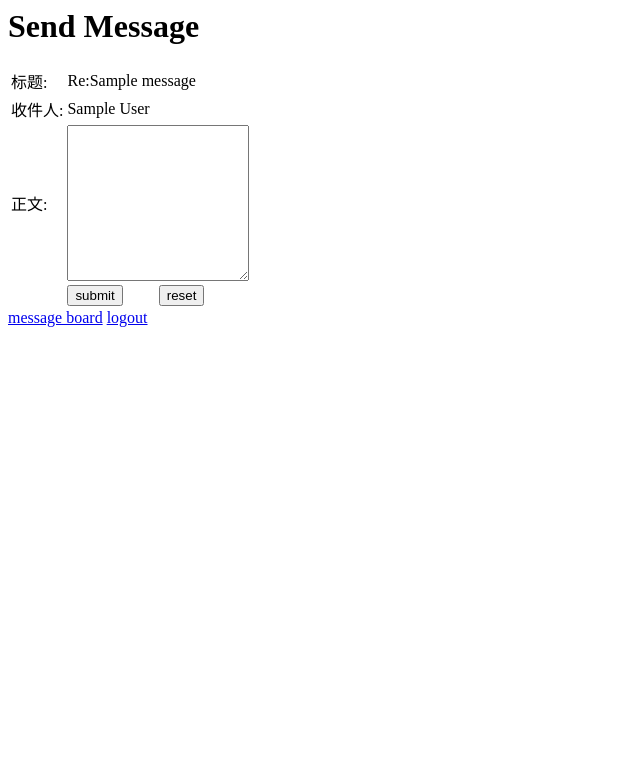
After one commit to Aquilao/message_board, a PHP site: page /reply.php?reply=1 in a window 1280 px wide. The commit adds this page. Shown: the top 783 px of the page, without its empty margins (0-640 px from the left). Run offline with PHP 8.4, Linux system fonts and the light colour scheme; the visitor is signed in with stand-in values (Sample User, id 1); tables that the repository leaves empty hold one stand-in row (values such as "Sample post").

Commit message:
[+] reply.php

```diff
--- a/login.php
+++ b/login.php
@@ -19,7 +19,7 @@ if(isset($_POST['user']) && isset($_POST['pwd'])){
     $true_pwd = mysqli_fetch_assoc($result)["pwd"];
     mysqli_close($db);
     if ($true_pwd == $pwd) {
-      echo "<script>alert('登录成功');location.href='board.php';</script>";
+      echo "<script>location.href='board.php';</script>";
       session_start();
       $_SESSION['name'] = $user;
     }
--- /dev/null
+++ b/reply.php
@@ -0,0 +1,72 @@
+<?php
+
+$db_info = [
+  "ip"   => "127.0.0.1",
+  "user" => "root",
+  "pwd"  => "",
+  "db"   => "message_board"
+];
+
+$db = @mysqli_connect($db_info["ip"], $db_info["user"], $db_info["pwd"], $db_info["db"]) or die("Error!");
+
+session_start();
+if(@$author = $_SESSION['name']){
+}
+else{
+  echo "<script>alert('您还未登录！');location.href='login.php';</script>";
+}
+$reply = $_GET['reply'];
+$select_target = "select author, title from messages where mid = $reply;";
+if ($result = mysqli_query($db, $select_target)) {
+  while ($row = mysqli_fetch_assoc($result)) {
+    $target = "{$row['author']}";
+    $title = "Re:{$row['title']}";
+    if(isset($_POST['message'])){
+      $messages = $_POST['message'];
+      $insert = "insert into messages value(NULL, '$author', '$target', '$title', '$messages', now(), '$reply');";
+      if (mysqli_query($db, $insert)) {
+        echo "<script>alert('留言成功！');location.href='board.php';</script>";
+      }
+      else {
+        echo "<script>alert('留言失败！')</script>";
+      }
+      mysqli_close($db);
+    }
+  }
+}
+?>
+
+
+<html>
+<head>
+  <title>Send Message</title>
+</head>
+
+<body>
+  <h1>Send Message</h1>
+  <form action="reply.php?reply=<?php echo "$reply"?>" method="post">
+    <table>
+      <tr>
+        <td>标题:</td>
+        <td><?php echo "{$title}"; ?></td>
+      </tr>
+      <tr>
+        <td>收件人:</td>
+        <td><?php echo "{$target}"; ?></td>
+      </tr>
+      <tr>
+        <td>正文:</td>
+        <td><textarea rows="10" name="message"></textarea></td>
+      </tr>
+      <tr>
+        <td></td>
+        <td><input type="submit" value="submit"/>
+          &nbsp;&nbsp;&nbsp;&nbsp;&nbsp;&nbsp;&nbsp;
+          <input type="reset" value="reset"/></td>
+      </tr>
+    </table>
+    <a href="./board.php">message board</a>
+    <a href="./logout.php">logout</a>
+  </form>
+</body>
+</html>
```
Also changed, not shown: board.php (+5 -2 lines).
